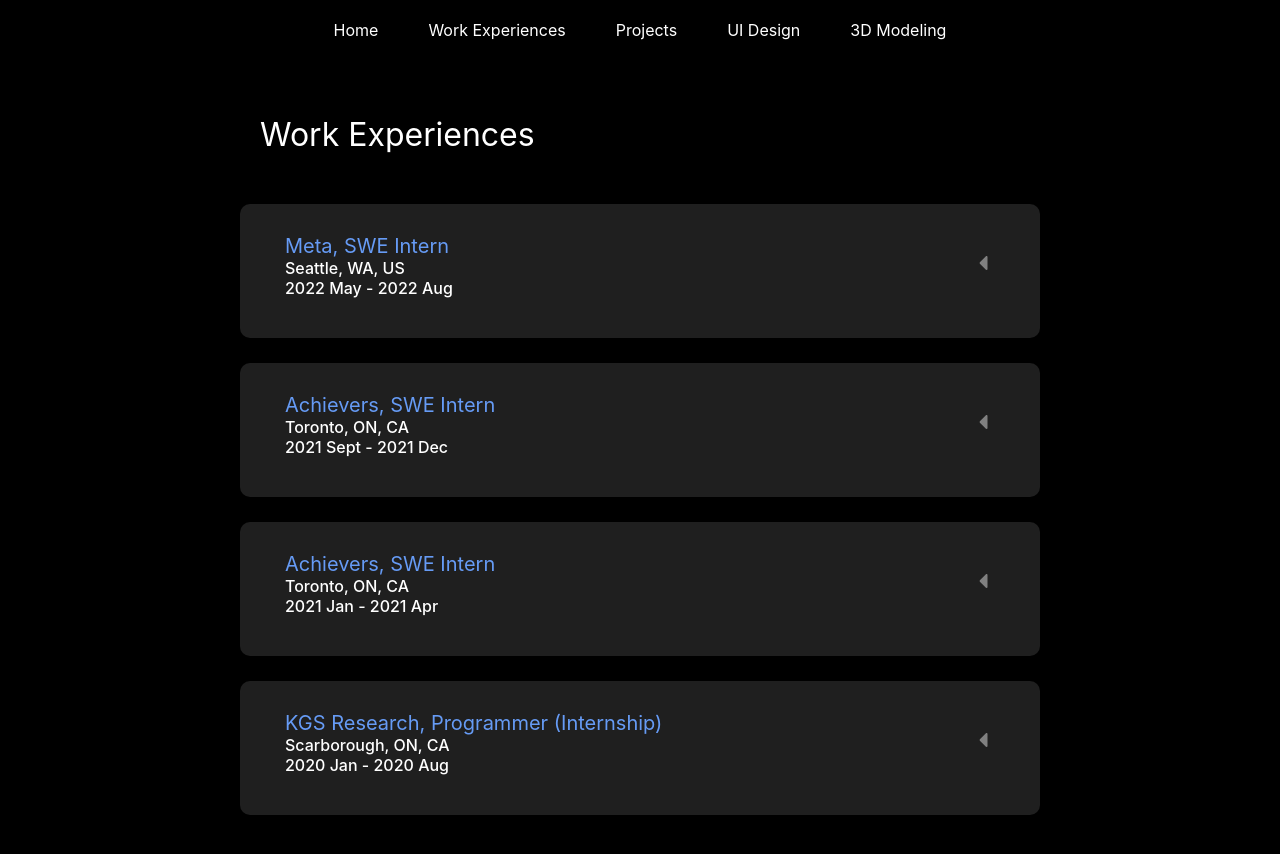
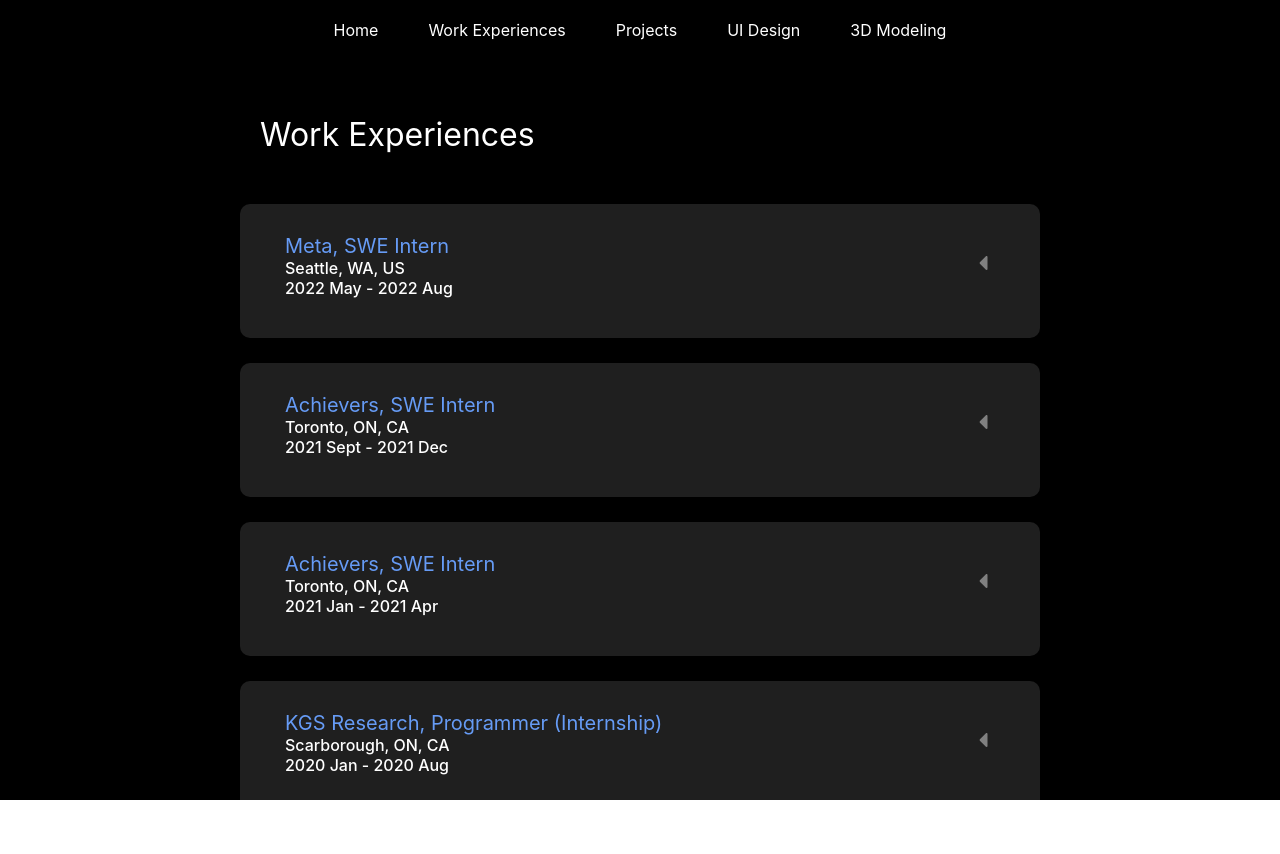
Before and after one commit to karenlinky/personal-website, a React (Create React App) app: page /work_experiences in a window 1280 px wide. Shown: the top 854 px of the page. After the commit the page ends 800 px from the top, so only its background shows below. Built offline with nearby package versions, Linux system fonts and the light colour scheme.

Commit message:
Fixed width of menu, made body scrollable

```diff
--- a/src/App.css
+++ b/src/App.css
@@ -19,13 +19,13 @@ body {
 /* Track */
 ::-webkit-scrollbar-track {
   background: #414141;
-  /* border-radius: 15px; */
+  border-radius: 15px;
 }
 
 /* Handle */
 ::-webkit-scrollbar-thumb {
   background: rgb(117, 117, 117);
-  border-radius: 5px;
+  border-radius: 15px;
 }
 
 /* Handle on hover */
--- a/src/components/about/About.js
+++ b/src/components/about/About.js
@@ -2,7 +2,6 @@ import React from 'react';
 import PrimaryButton from '../buttons/PrimaryButtonLink';
 import Separator from '../sectionSeparator/Separator';
 import IconButtonGroup from '../iconButton/IconButtonGroup';
-import HeaderSpace from '../header/HeaderSpace';
 import AboutDescription from './AboutDescription';
 import '../../App.css'
 import '../content/content.css';
@@ -12,7 +11,6 @@ const About = () => {
   return (
     <>
       <div className={'fullPageBody'}>
-        <HeaderSpace />
         <div className={'aboutContent'}>
           <div className={'nameDescriptionContainer'}>
             <div className={'name notHighlightable'}>
--- a/src/components/content/Content.js
+++ b/src/components/content/Content.js
@@ -4,6 +4,7 @@ import React from 'react';
 import About from '../about/About';
 import WorkExperiences from "../workExperiences/WorkExperiences";
 import Projects from "../projects/Projects";
+import HeaderSpace from "../header/HeaderSpace";
 import './content.css'
 
 const Content = () => {
@@ -11,6 +12,7 @@ const Content = () => {
     <div className={'fullPageContent'}>
       <BrowserRouter>
         <Header />
+        <HeaderSpace />
         <Routes>
           <Route path={'/home'} element={<About />} />
           <Route path={'/work_experiences'} element={<WorkExperiences />} />
--- a/src/components/content/content.css
+++ b/src/components/content/content.css
@@ -1,7 +1,7 @@
 @import url("../../constants.css");
 
 .fullPageContent {
-    min-height: 100vh;
+    height: 100vh;
     /* background: rgb(0,0,0);
     background: linear-gradient(135deg, rgba(0,0,0,1) 0%, rgba(0,0,0,1) 43%, rgba(25,25,25,1) 70%, rgba(40,40,40,1) 100%); */
     /* background: rgb(0,0,0);
@@ -18,4 +18,5 @@
 
 .fullPageBody {
     height: calc(100% - var(--menu-bar-height));
+    overflow: auto;
 }
--- a/src/components/projects/Projects.js
+++ b/src/components/projects/Projects.js
@@ -1,13 +1,11 @@
 import React from 'react';
 import ResponsivePage from '../responsivePage/ResponsivePage';
 import PageHeader from '../typography/PageHeader';
-import HeaderSpace from '../header/HeaderSpace';
 
 const Projects = () => {
   return (
     <div className={'fullPageBody'}>
       <ResponsivePage>
-        <HeaderSpace />
         <PageHeader label={'Projects'} />
         <div>
 
--- a/src/components/workExperiences/WorkExperiences.js
+++ b/src/components/workExperiences/WorkExperiences.js
@@ -1,7 +1,6 @@
 import React, { useCallback, useState } from 'react';
 import ResponsivePage from '../responsivePage/ResponsivePage';
 import PageHeader from '../typography/PageHeader';
-import HeaderSpace from '../header/HeaderSpace';
 import Separator from '../sectionSeparator/Separator';
 import MetaExperienceCard from './MetaExperienceCard';
 import Achievers1ExperienceCard from './Achievers1ExperienceCard';
@@ -24,7 +23,6 @@ const WorkExperiences = () => {
   return (
     <div className={'fullPageBody'}>
       <ResponsivePage>
-        <HeaderSpace />
         <PageHeader label={'Work Experiences'} />
         <div>
         <MetaExperienceCard openNum={openNum} experienceNum={3} onCardClick={onCardClick} delay={'100ms'} />
```
